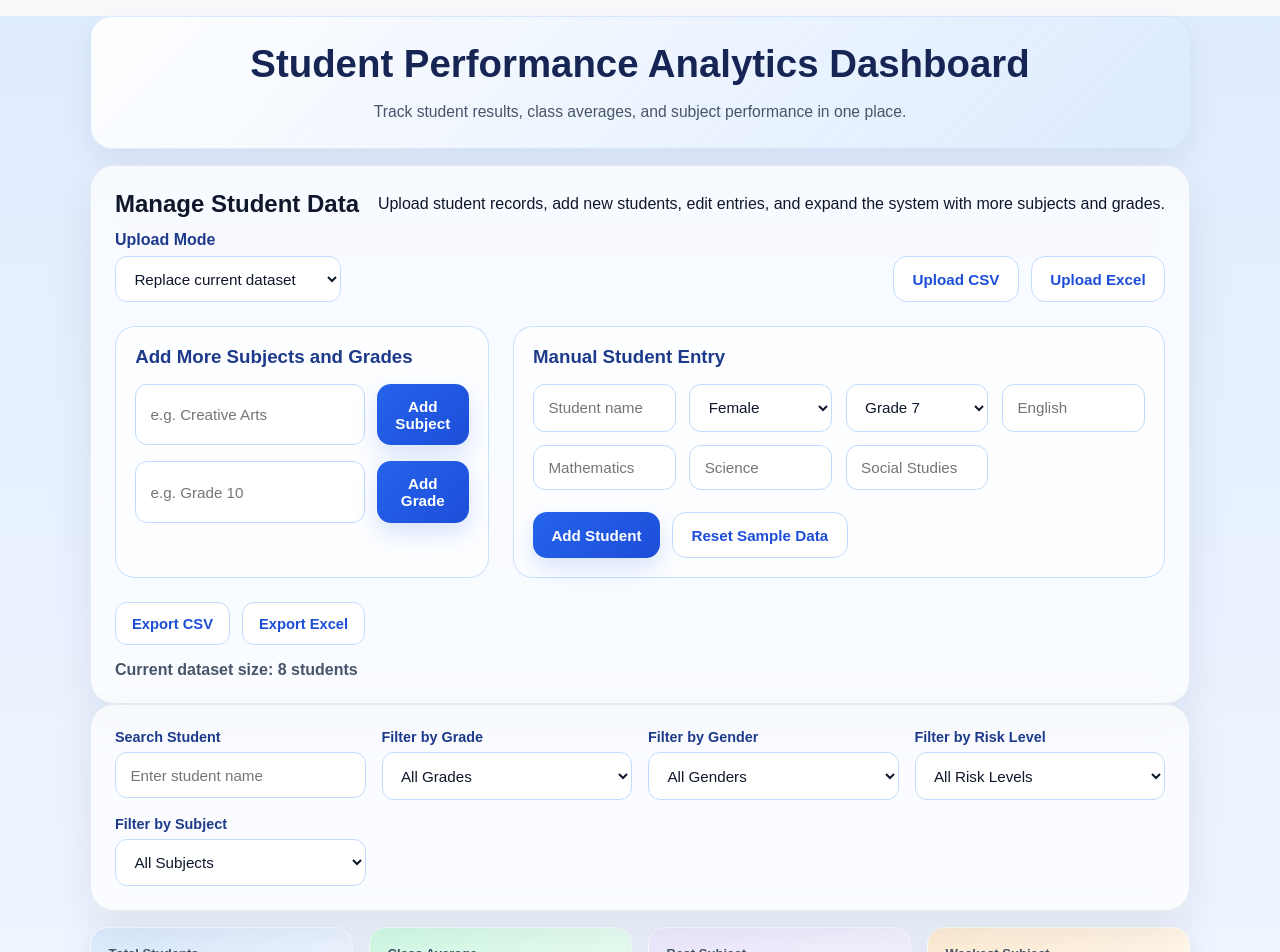
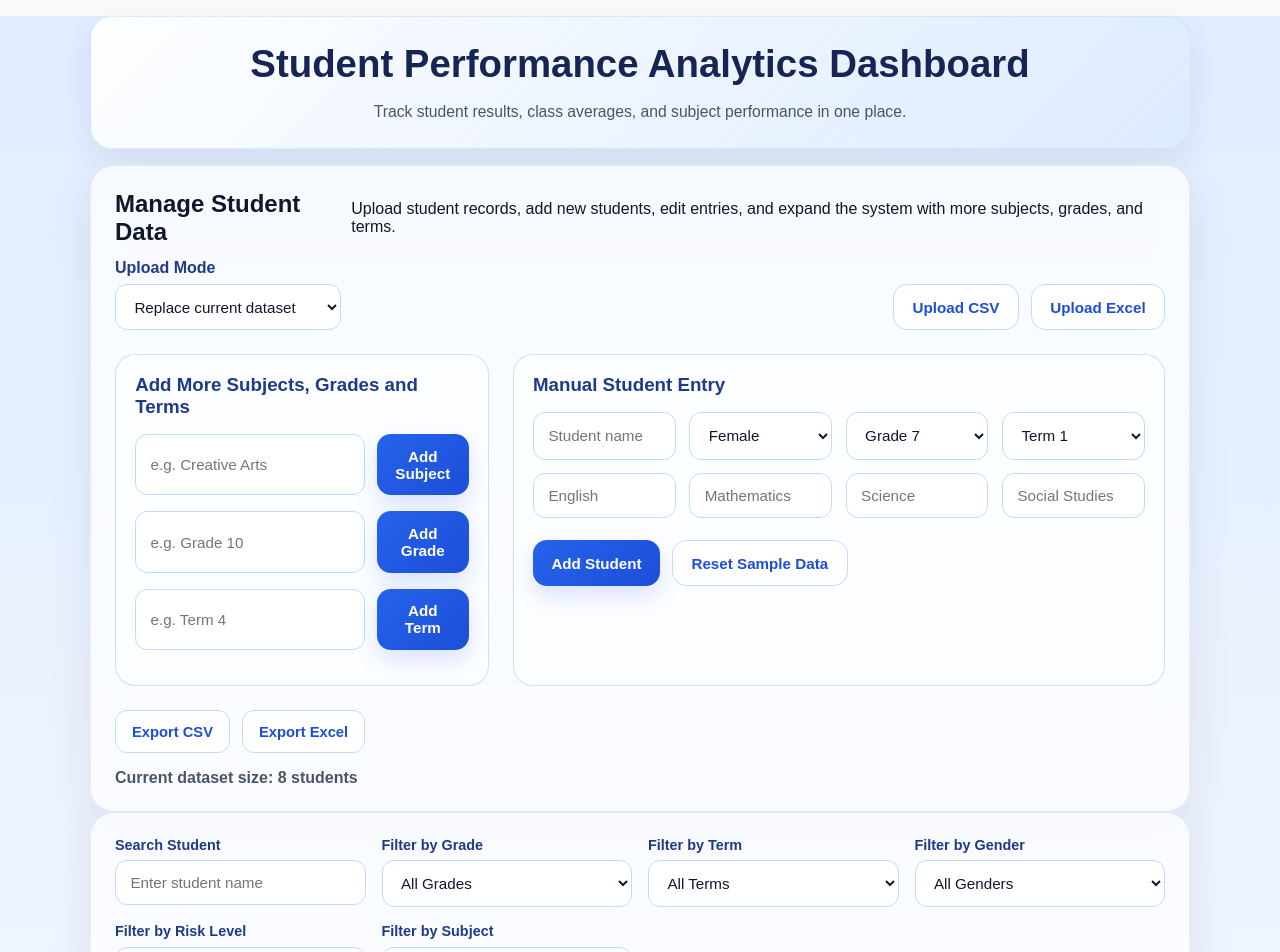
Before and after one commit to Nyantakyi-Francis/student-performance-dashboard, a React (Vite) app: page / in a window 1280 px wide. Shown: the top 952 px of the page. Built offline with nearby package versions, Linux system fonts and the light colour scheme.

Commit message:
Add term support for records filters and exports

```diff
--- a/src/App.jsx
+++ b/src/App.jsx
@@ -1,7 +1,7 @@
 import { useMemo, useState } from 'react'
 import './App.css'
 import initialStudents from './data/students'
-import { defaultSubjects, defaultGrades } from './data/config'
+import { defaultSubjects, defaultGrades, defaultTerms } from './data/config'
 import DashboardCards from './components/DashboardCards'
 import SubjectBarChart from './components/SubjectBarChart'
 import PerformancePieChart from './components/PerformancePieChart'
@@ -13,18 +13,26 @@ import StudentDetailsModal from './components/StudentDetailsModal'
 import { getStudentAverage, getRiskLevel } from './utils/analytics'
 
 function App() {
-  const [students, setStudents] = useState(initialStudents)
+  const normalizedInitialStudents = initialStudents.map((student) => ({
+    ...student,
+    term: student.term || 'Term 1',
+  }))
+
+  const [students, setStudents] = useState(normalizedInitialStudents)
   const [subjects, setSubjects] = useState(defaultSubjects)
   const [grades, setGrades] = useState(defaultGrades)
+  const [terms, setTerms] = useState(defaultTerms)
   const [selectedGrade, setSelectedGrade] = useState('All')
   const [selectedGender, setSelectedGender] = useState('All')
   const [selectedRisk, setSelectedRisk] = useState('All')
   const [selectedSubject, setSelectedSubject] = useState('All')
+  const [selectedTerm, setSelectedTerm] = useState('All')
   const [searchTerm, setSearchTerm] = useState('')
   const [editingStudent, setEditingStudent] = useState(null)
   const [viewingStudent, setViewingStudent] = useState(null)
 
   const availableGrades = [...new Set([...grades, ...students.map((student) => student.grade)])]
+  const availableTerms = [...new Set([...terms, ...students.map((student) => student.term || 'Term 1')])]
 
   const filteredStudents = useMemo(() => {
     return students.filter((student) => {
@@ -47,12 +55,16 @@ function App() {
         selectedSubject === 'All' ||
         Object.prototype.hasOwnProperty.call(student.scores || {}, selectedSubject)
 
+      const matchesTerm =
+        selectedTerm === 'All' || (student.term || 'Term 1') === selectedTerm
+
       return (
         matchesGrade &&
         matchesGender &&
         matchesRisk &&
         matchesSearch &&
-        matchesSubject
+        matchesSubject &&
+        matchesTerm
       )
     })
   }, [
@@ -62,6 +74,7 @@ function App() {
     selectedGender,
     selectedRisk,
     selectedSubject,
+    selectedTerm,
     searchTerm,
   ])
 
@@ -111,6 +124,8 @@ function App() {
           setSubjects={setSubjects}
           grades={grades}
           setGrades={setGrades}
+          terms={terms}
+          setTerms={setTerms}
           editingStudent={editingStudent}
           setEditingStudent={setEditingStudent}
         />
@@ -124,9 +139,12 @@ function App() {
           setSelectedRisk={setSelectedRisk}
           selectedSubject={selectedSubject}
           setSelectedSubject={setSelectedSubject}
+          selectedTerm={selectedTerm}
+          setSelectedTerm={setSelectedTerm}
           searchTerm={searchTerm}
           setSearchTerm={setSearchTerm}
           gradeOptions={availableGrades}
+          termOptions={availableTerms}
           subjects={subjects}
         />
 
--- a/src/components/DataManager.jsx
+++ b/src/components/DataManager.jsx
@@ -12,6 +12,8 @@ function DataManager({
   setSubjects,
   grades,
   setGrades,
+  terms,
+  setTerms,
 }) {
   const normalizeKey = (value) => {
     const clean = String(value || '').trim()
@@ -35,17 +37,18 @@ function DataManager({
       return acc
     }, {})
 
-  const emptyForm = {
+  const [formData, setFormData] = useState({
     name: '',
     gender: 'Female',
-    grade: 'Grade 7',
+    grade: grades[0] || 'Grade 7',
+    term: terms[0] || 'Term 1',
     scores: buildEmptyScores(),
-  }
+  })
 
-  const [formData, setFormData] = useState(emptyForm)
   const [uploadMode, setUploadMode] = useState('replace')
   const [newSubject, setNewSubject] = useState('')
   const [newGrade, setNewGrade] = useState('')
+  const [newTerm, setNewTerm] = useState('')
 
   useEffect(() => {
     if (editingStudent) {
@@ -58,6 +61,7 @@ function DataManager({
         name: editingStudent.name,
         gender: editingStudent.gender,
         grade: editingStudent.grade,
+        term: editingStudent.term || (terms[0] || 'Term 1'),
         scores: mergedScores,
       })
     } else {
@@ -65,12 +69,13 @@ function DataManager({
         name: '',
         gender: 'Female',
         grade: grades[0] || 'Grade 7',
+        term: terms[0] || 'Term 1',
         scores: buildEmptyScores(),
       })
     }
-  }, [editingStudent, subjects, grades])
+  }, [editingStudent, subjects, grades, terms])
 
-  const reservedFields = ['id', 'name', 'gender', 'grade']
+  const reservedFields = ['id', 'name', 'gender', 'grade', 'term']
 
   const detectSubjectsFromRows = (rows) => {
     const detectedSubjects = new Set(subjects)
@@ -99,20 +104,16 @@ function DataManager({
 
     allSubjects.forEach((subject) => {
       const rawValue = getRowValueByNormalizedKey(row, subject)
-      scoreObject[subject] = Number(rawValue ?? 0)
+      const numericValue = Number(rawValue ?? 0)
+      scoreObject[subject] = Number.isNaN(numericValue) ? 0 : numericValue
     })
 
     return {
       id: Date.now() + index,
-      name: String(
-        getRowValueByNormalizedKey(row, 'name') ?? ''
-      ).trim(),
-      gender: String(
-        getRowValueByNormalizedKey(row, 'gender') ?? ''
-      ).trim(),
-      grade: String(
-        getRowValueByNormalizedKey(row, 'grade') ?? ''
-      ).trim(),
+      name: String(getRowValueByNormalizedKey(row, 'name') ?? '').trim(),
+      gender: String(getRowValueByNormalizedKey(row, 'gender') ?? '').trim(),
+      grade: String(getRowValueByNormalizedKey(row, 'grade') ?? '').trim(),
+      term: String(getRowValueByNormalizedKey(row, 'term') ?? '').trim() || (terms[0] || 'Term 1'),
       scores: scoreObject,
     }
   }
@@ -124,6 +125,7 @@ function DataManager({
       student.name &&
       student.gender &&
       student.grade &&
+      student.term &&
       scoreValues.every((score) => !Number.isNaN(score))
     )
   }
@@ -138,6 +140,9 @@ function DataManager({
 
     const uploadedGrades = parsedStudents.map((student) => student.grade)
     setGrades((prev) => [...new Set([...prev, ...uploadedGrades])])
+
+    const uploadedTerms = parsedStudents.map((student) => student.term)
+    setTerms((prev) => [...new Set([...prev, ...uploadedTerms])])
 
     if (uploadMode === 'append') {
       setStudents((prev) => [...prev, ...parsedStudents])
@@ -231,11 +236,17 @@ function DataManager({
       name: formData.name.trim(),
       gender: formData.gender,
       grade: formData.grade,
+      term: formData.term,
       scores: scoreObject,
     }
 
-    if (!studentRecord.name || !studentRecord.grade || hasInvalidScore) {
-      alert('Please enter a valid name, grade, and scores between 0 and 100.')
+    if (
+      !studentRecord.name ||
+      !studentRecord.grade ||
+      !studentRecord.term ||
+      hasInvalidScore
+    ) {
+      alert('Please enter a valid name, grade, term, and scores between 0 and 100.')
       return
     }
 
@@ -251,11 +262,13 @@ function DataManager({
     }
 
     setGrades((prev) => [...new Set([...prev, studentRecord.grade])])
+    setTerms((prev) => [...new Set([...prev, studentRecord.term])])
 
     setFormData({
       name: '',
       gender: 'Female',
       grade: grades[0] || 'Grade 7',
+      term: terms[0] || 'Term 1',
       scores: buildEmptyScores(),
     })
   }
@@ -293,13 +306,28 @@ function DataManager({
     setNewGrade('')
   }
 
+  const handleAddTerm = () => {
+    const termValue = newTerm.trim()
+    if (!termValue) return
+    if (terms.includes(termValue)) return
+
+    setTerms((prev) => [...prev, termValue])
+    setNewTerm('')
+  }
+
   const resetToSampleData = async () => {
     const studentsModule = await import('../data/students')
     const configModule = await import('../data/config')
 
-    setStudents(studentsModule.default)
+    const resetStudents = studentsModule.default.map((student) => ({
+      ...student,
+      term: student.term || 'Term 1',
+    }))
+
+    setStudents(resetStudents)
     setSubjects(configModule.defaultSubjects)
     setGrades(configModule.defaultGrades)
+    setTerms(configModule.defaultTerms)
     setEditingStudent(null)
   }
 
@@ -314,6 +342,7 @@ function DataManager({
         name: student.name,
         gender: student.gender,
         grade: student.grade,
+        term: student.term || 'Term 1',
       }
 
       subjects.forEach((subject) => {
@@ -345,6 +374,7 @@ function DataManager({
         name: student.name,
         gender: student.gender,
         grade: student.grade,
+        term: student.term || 'Term 1',
       }
 
       subjects.forEach((subject) => {
@@ -366,7 +396,7 @@ function DataManager({
         <h2>Manage Student Data</h2>
         <p>
           Upload student records, add new students, edit entries, and expand the system
-          with more subjects and grades.
+          with more subjects, grades, and terms.
         </p>
       </div>
 
@@ -402,7 +432,7 @@ function DataManager({
 
       <div className="manager-grid">
         <div className="manager-side">
-          <h3>Add More Subjects and Grades</h3>
+          <h3>Add More Subjects, Grades and Terms</h3>
 
           <div className="inline-form">
             <input
@@ -425,6 +455,18 @@ function DataManager({
             />
             <button type="button" className="action-button" onClick={handleAddGrade}>
               Add Grade
+            </button>
+          </div>
+
+          <div className="inline-form">
+            <input
+              type="text"
+              placeholder="e.g. Term 4"
+              value={newTerm}
+              onChange={(e) => setNewTerm(e.target.value)}
+            />
+            <button type="button" className="action-button" onClick={handleAddTerm}>
+              Add Term
             </button>
           </div>
         </div>
@@ -451,6 +493,14 @@ function DataManager({
               {grades.map((grade) => (
                 <option key={grade} value={grade}>
                   {grade}
+                </option>
+              ))}
+            </select>
+
+            <select name="term" value={formData.term} onChange={handleBasicChange}>
+              {terms.map((term) => (
+                <option key={term} value={term}>
+                  {term}
                 </option>
               ))}
             </select>
--- a/src/components/FilterBar.jsx
+++ b/src/components/FilterBar.jsx
@@ -9,9 +9,12 @@ function FilterBar({
   setSelectedRisk,
   selectedSubject,
   setSelectedSubject,
+  selectedTerm,
+  setSelectedTerm,
   searchTerm,
   setSearchTerm,
   gradeOptions,
+  termOptions,
   subjects,
 }) {
   return (
@@ -38,6 +41,22 @@ function FilterBar({
           {gradeOptions.map((grade) => (
             <option key={grade} value={grade}>
               {grade}
+            </option>
+          ))}
+        </select>
+      </div>
+
+      <div className="filter-group">
+        <label htmlFor="term-filter">Filter by Term</label>
+        <select
+          id="term-filter"
+          value={selectedTerm}
+          onChange={(e) => setSelectedTerm(e.target.value)}
+        >
+          <option value="All">All Terms</option>
+          {termOptions.map((term) => (
+            <option key={term} value={term}>
+              {term}
             </option>
           ))}
         </select>
--- a/src/components/StudentDetailsModal.jsx
+++ b/src/components/StudentDetailsModal.jsx
@@ -17,7 +17,7 @@ function StudentDetailsModal({ student, subjects, onClose }) {
           <div>
             <h2>{student.name}</h2>
             <p>
-              {student.gender} • {student.grade}
+              {student.gender} • {student.grade} • {student.term || 'Term 1'}
             </p>
           </div>
 
--- a/src/components/StudentTable.jsx
+++ b/src/components/StudentTable.jsx
@@ -24,6 +24,7 @@ function StudentTable({
                 <th>Name</th>
                 <th>Gender</th>
                 <th>Grade</th>
+                <th>Term</th>
                 {subjects.map((subject) => (
                   <th key={subject}>{formatSubjectLabel(subject)}</th>
                 ))}
@@ -43,6 +44,7 @@ function StudentTable({
                     <td>{student.name}</td>
                     <td>{student.gender}</td>
                     <td>{student.grade}</td>
+                    <td>{student.term || 'Term 1'}</td>
 
                     {subjects.map((subject) => (
                       <td key={subject}>{student.scores?.[subject] ?? 0}</td>
--- a/src/data/config.js
+++ b/src/data/config.js
@@ -6,6 +6,8 @@ export const defaultSubjects = [
 ]
 
 export const defaultGrades = ['Grade 7', 'Grade 8', 'Grade 9']
+
+export const defaultTerms = ['Term 1', 'Term 2', 'Term 3']
 
 export const formatSubjectLabel = (subject) => {
   const labels = {
--- a/src/data/students.js
+++ b/src/data/students.js
@@ -4,6 +4,7 @@ const students = [
     name: 'Ama Mensah',
     gender: 'Female',
     grade: 'Grade 7',
+        term: 'Term 1',
     scores: {
       english: 85,
       mathematics: 78,
@@ -16,6 +17,7 @@ const students = [
     name: 'Kwame Asare',
     gender: 'Male',
     grade: 'Grade 7',
+        term: 'Term 1',
     scores: {
       english: 70,
       mathematics: 65,
@@ -28,6 +30,7 @@ const students = [
     name: 'Akosua Boateng',
     gender: 'Female',
     grade: 'Grade 8',
+        term: 'Term 1',
     scores: {
       english: 91,
       mathematics: 88,
@@ -40,6 +43,7 @@ const students = [
     name: 'Yaw Owusu',
     gender: 'Male',
     grade: 'Grade 8',
+        term: 'Term 1',
     scores: {
       english: 62,
       mathematics: 55,
@@ -52,6 +56,7 @@ const students = [
     name: 'Efua Koomson',
     gender: 'Female',
     grade: 'Grade 9',
+        term: 'Term 1',
     scores: {
       english: 87,
       mathematics: 92,
@@ -64,6 +69,7 @@ const students = [
     name: 'Kojo Frimpong',
     gender: 'Male',
     grade: 'Grade 9',
+        term: 'Term 1',
     scores: {
       english: 55,
       mathematics: 48,
@@ -76,6 +82,7 @@ const students = [
     name: 'Adwoa Serwaa',
     gender: 'Female',
     grade: 'Grade 7',
+        term: 'Term 1',
     scores: {
       english: 77,
       mathematics: 81,
@@ -88,6 +95,7 @@ const students = [
     name: 'Kofi Badu',
     gender: 'Male',
     grade: 'Grade 8',
+    term: 'Term 1',
     scores: {
       english: 68,
       mathematics: 73,
```
